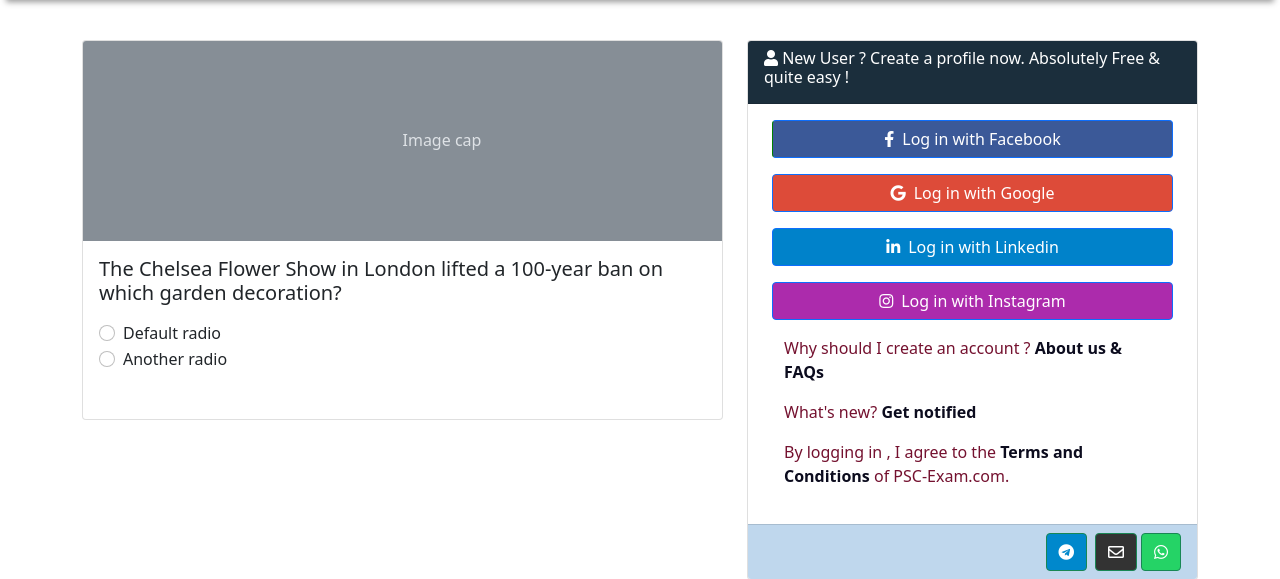
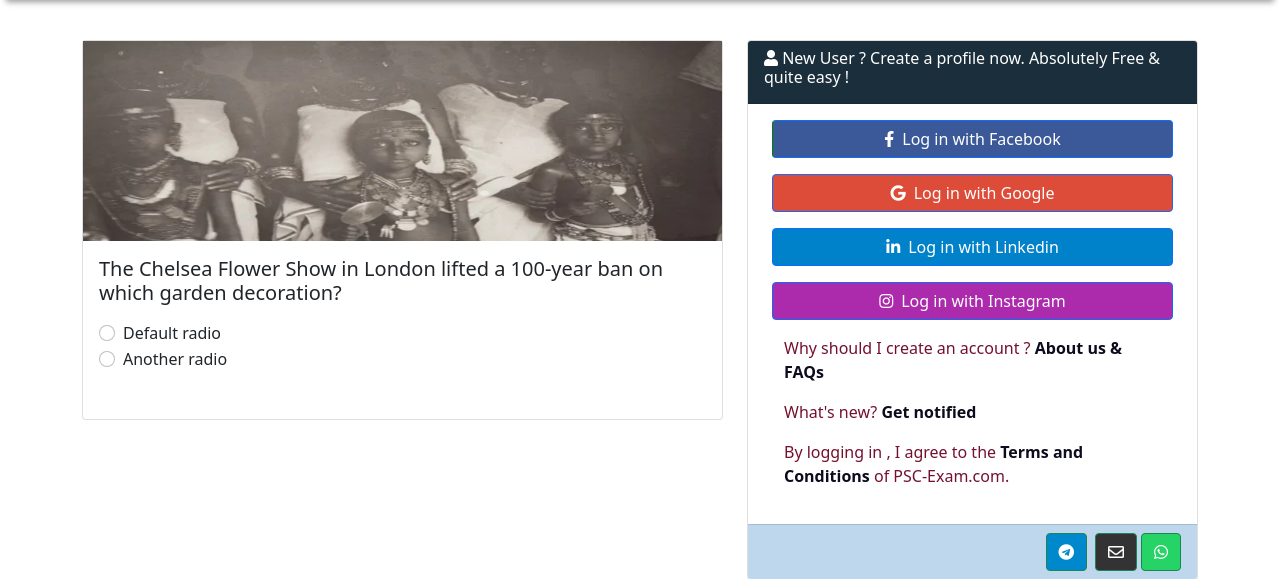
Before and after one commit to abhijit-menon/PSC-Exam, a Django app: page / in a window 1280 px wide. Shown: the part 70-649 px from the top of the page. Run offline with Django 3.2, Linux system fonts and the light colour scheme; some libraries are stand-ins or nearby versions.

Commit message:
cover story updation

```diff
--- a/psc_exam/home/templates/home/index.html
+++ b/psc_exam/home/templates/home/index.html
@@ -4,7 +4,7 @@
 {% block title %} {{ title }} {% endblock %}
 {% block contentquestion %}
 <div class="card mb-3">
-        <svg class="bd-placeholder-img card-img-top" width="100%" height="200" xmlns="http://www.w3.org/2000/svg" role="img" aria-label="Placeholder: Image cap" preserveAspectRatio="xMidYMid slice" focusable="false"><title>Placeholder</title><rect width="100%" height="100%" fill="#868e96"/><text x="50%" y="50%" fill="#dee2e6" dy=".3em">Image cap</text></svg>
+        <img src="{% static 'images/cover_story/chinnar.png' %}" width="100%" height="200" "false">
 
         <div class="card-body">
           <h5 class="card-title"> The Chelsea Flower Show in London lifted a 100-year ban on which garden decoration? </h5>
```
Also changed, not shown: psc_exam/db.sqlite3, psc_exam/home/static/images/cover_story/chinnar.png (added), psc_exam/home/static/images/cover_story/test.png (added).
